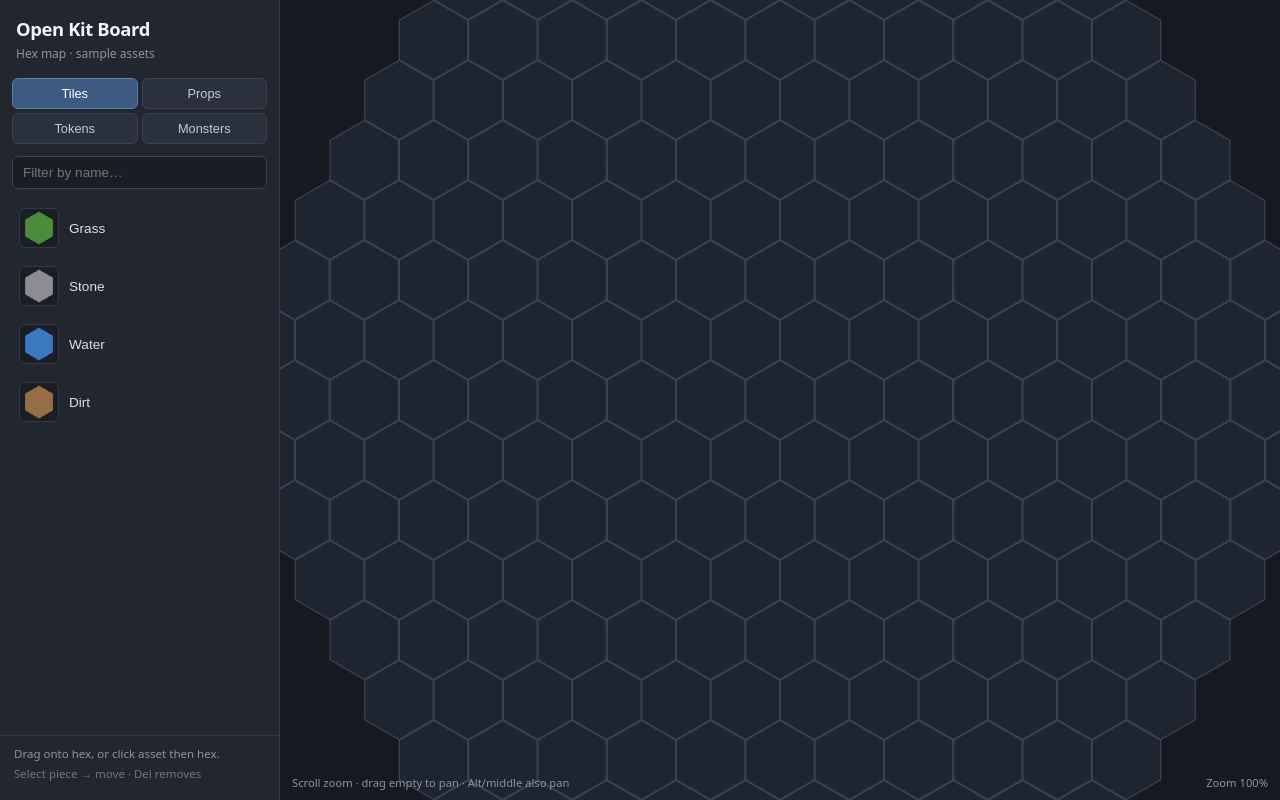
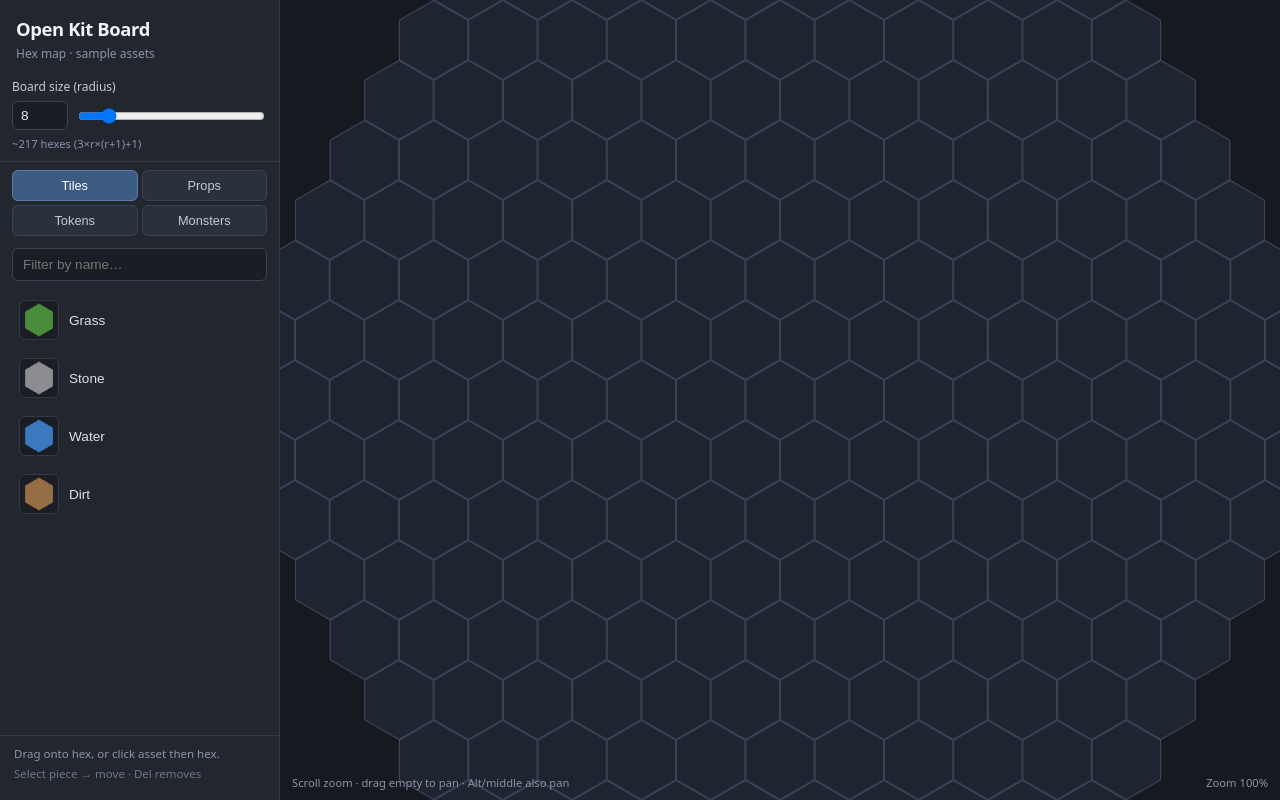
Before and after one commit to GrokCodeReliant/OpenKit-Board, a React (Vite) app: page / in a window 1280 px wide. Built offline with nearby package versions, Linux system fonts and the light colour scheme.

Commit message:
Make hex map radius DM-configurable with clip and perf warnings
Lift MAP_RADIUS into App state (default 8, range 3–40), filter pieces
outside the new map on shrink, and guard place/move/drop to valid cells.

```diff
--- a/src/App.css
+++ b/src/App.css
@@ -33,6 +33,46 @@
 .sidebar-sub {
   margin: 4px 0 0;
   font-size: 0.75rem;
+  color: #8b93a7;
+}
+
+.board-size-control {
+  padding: 8px 12px 10px;
+  border-bottom: 1px solid #333946;
+}
+
+.board-size-control label {
+  display: block;
+  font-size: 0.75rem;
+  color: #c5cad6;
+  margin-bottom: 6px;
+}
+
+.board-size-row {
+  display: flex;
+  align-items: center;
+  gap: 8px;
+}
+
+.board-size-row input[type='number'] {
+  width: 56px;
+  box-sizing: border-box;
+  padding: 6px 8px;
+  border-radius: 6px;
+  border: 1px solid #3a4254;
+  background: #1a1d24;
+  color: #e8eaef;
+  font-size: 0.85rem;
+}
+
+.board-size-row input[type='range'] {
+  flex: 1;
+  min-width: 0;
+}
+
+.board-size-meta {
+  margin: 6px 0 0;
+  font-size: 0.7rem;
   color: #8b93a7;
 }
 
@@ -180,6 +220,21 @@
   color: #f0c0c0;
 }
 
+.banner.warn {
+  background: #3a3520;
+  border-color: #8a7a30;
+  color: #f0e0a0;
+  max-width: min(520px, 90%);
+  text-align: center;
+}
+
+.banner.warn.strong {
+  background: #4a3018;
+  border-color: #b07030;
+  color: #ffd090;
+  font-weight: 600;
+}
+
 .hex-board {
   flex: 1;
   position: relative;
--- a/src/App.tsx
+++ b/src/App.tsx
@@ -2,11 +2,26 @@ import { useCallback, useEffect, useMemo, useState } from 'react'
 import { loadAssetsFromManifest } from './assets'
 import { HexBoard } from './components/HexBoard'
 import { Sidebar } from './components/Sidebar'
+import { generateHexMap, hexKey } from './hex'
 import type { AssetCategory, AssetDef, HexCoord, PlacedPiece } from './types'
 import { layerForCategory } from './types'
 import './App.css'
 
 let nextPieceId = 1
+
+const DEFAULT_RADIUS = 8
+const MIN_RADIUS = 3
+const MAX_RADIUS = 40
+
+/** Hexagon cell count for axial radius r: 3*r*(r+1)+1 */
+function hexCount(radius: number): number {
+  return 3 * radius * (radius + 1) + 1
+}
+
+function clampRadius(n: number): number {
+  if (!Number.isFinite(n)) return DEFAULT_RADIUS
+  return Math.min(MAX_RADIUS, Math.max(MIN_RADIUS, Math.round(n)))
+}
 
 function App() {
   const [assets, setAssets] = useState<AssetDef[]>([])
@@ -17,6 +32,7 @@ function App() {
   const [pieces, setPieces] = useState<PlacedPiece[]>([])
   const [selectedPieceId, setSelectedPieceId] = useState<string | null>(null)
   const [hoverHex, setHoverHex] = useState<HexCoord | null>(null)
+  const [mapRadius, setMapRadius] = useState(DEFAULT_RADIUS)
 
   useEffect(() => {
     loadAssetsFromManifest()
@@ -26,14 +42,39 @@ function App() {
       })
   }, [])
 
+  // Drop pieces outside the map when radius shrinks
+  useEffect(() => {
+    const valid = new Set(
+      generateHexMap(mapRadius).map((c) => hexKey(c.q, c.r)),
+    )
+    setPieces((prev) => {
+      const next = prev.filter((p) => valid.has(hexKey(p.q, p.r)))
+      return next.length === prev.length ? prev : next
+    })
+    setHoverHex(null)
+  }, [mapRadius])
+
+  // Clear selection if selected piece no longer exists after clip
+  useEffect(() => {
+    if (!selectedPieceId) return
+    if (!pieces.some((p) => p.id === selectedPieceId)) {
+      setSelectedPieceId(null)
+    }
+  }, [pieces, selectedPieceId])
+
   const assetsById = useMemo(() => {
     const m = new Map<string, AssetDef>()
     for (const a of assets) m.set(a.id, a)
     return m
   }, [assets])
 
+  const validKeys = useMemo(() => {
+    return new Set(generateHexMap(mapRadius).map((c) => hexKey(c.q, c.r)))
+  }, [mapRadius])
+
   const placeAsset = useCallback(
     (assetId: string, q: number, r: number) => {
+      if (!validKeys.has(hexKey(q, r))) return
       const asset = assetsById.get(assetId)
       if (!asset) return
       const layer = layerForCategory(asset.category)
@@ -56,18 +97,21 @@ function App() {
       })
       setSelectedPieceId(null)
     },
-    [assetsById],
+    [assetsById, validKeys],
   )
 
   const onPlaceAt = useCallback(
     (q: number, r: number) => {
       if (!selectedAssetId) return
+      if (!validKeys.has(hexKey(q, r))) return
       placeAsset(selectedAssetId, q, r)
     },
-    [selectedAssetId, placeAsset],
+    [selectedAssetId, placeAsset, validKeys],
   )
 
-  const onMovePiece = useCallback((id: string, q: number, r: number) => {
+  const onMovePiece = useCallback(
+    (id: string, q: number, r: number) => {
+      if (!validKeys.has(hexKey(q, r))) return
       setPieces((prev) => {
         const moving = prev.find((p) => p.id === id)
         if (!moving) return prev
@@ -78,11 +122,17 @@ function App() {
         )
         return [...rest, { ...moving, q, r }]
       })
-  }, [])
+    },
+    [validKeys],
+  )
 
   const onSelectPiece = useCallback((id: string | null) => {
     setSelectedPieceId(id)
     if (id) setSelectedAssetId(null)
+  }, [])
+
+  const onMapRadiusChange = useCallback((n: number) => {
+    setMapRadius(clampRadius(n))
   }, [])
 
   useEffect(() => {
@@ -105,6 +155,8 @@ function App() {
     return () => window.removeEventListener('keydown', onKey)
   }, [selectedPieceId])
 
+  const cellCount = hexCount(mapRadius)
+
   return (
     <div className="app">
       <Sidebar
@@ -112,6 +164,8 @@ function App() {
         category={category}
         search={search}
         selectedAssetId={selectedAssetId}
+        mapRadius={mapRadius}
+        onMapRadiusChange={onMapRadiusChange}
         onCategoryChange={(c) => {
           setCategory(c)
           setSelectedAssetId(null)
@@ -130,7 +184,20 @@ function App() {
         {!loadError && assets.length === 0 && (
           <div className="banner">Loading sample assets…</div>
         )}
+        {mapRadius >= 25 && (
+          <div className="banner warn strong">
+            Very large board (radius {mapRadius}, ~{cellCount} hexes) — expect
+            heavy lag. Prefer radius under 15 for play, especially camp scenes.
+          </div>
+        )}
+        {mapRadius >= 15 && mapRadius < 25 && (
+          <div className="banner warn">
+            Large boards can slow the browser — use a smaller size for camp
+            scenes.
+          </div>
+        )}
         <HexBoard
+          mapRadius={mapRadius}
           assetsById={assetsById}
           pieces={pieces}
           selectedPieceId={selectedPieceId}
--- a/src/components/HexBoard.tsx
+++ b/src/components/HexBoard.tsx
@@ -9,9 +9,8 @@ import {
   pixelToAxial,
 } from '../hex'
 
-const MAP_RADIUS = 8
-
 interface HexBoardProps {
+  mapRadius: number
   assetsById: Map<string, AssetDef>
   pieces: PlacedPiece[]
   selectedPieceId: string | null
@@ -25,6 +24,7 @@ interface HexBoardProps {
 }
 
 export function HexBoard({
+  mapRadius,
   assetsById,
   pieces,
   selectedPieceId,
@@ -49,7 +49,16 @@ export function HexBoard({
     pieceId?: string
   } | null>(null)
 
-  const cells = useMemo(() => generateHexMap(MAP_RADIUS), [])
+  const cells = useMemo(() => generateHexMap(mapRadius), [mapRadius])
+  const validKeys = useMemo(
+    () => new Set(cells.map((c) => hexKey(c.q, c.r))),
+    [cells],
+  )
+
+  const isOnMap = useCallback(
+    (q: number, r: number) => validKeys.has(hexKey(q, r)),
+    [validKeys],
+  )
 
   // Center pan on first layout
   useEffect(() => {
@@ -115,6 +124,20 @@ export function HexBoard({
     if (e.button !== 0) return
 
     const hex = hexAtClient(e.clientX, e.clientY)
+    if (!isOnMap(hex.q, hex.r)) {
+      onSelectPiece(null)
+      dragRef.current = {
+        mode: 'pan',
+        startX: e.clientX,
+        startY: e.clientY,
+        panX: pan.x,
+        panY: pan.y,
+      }
+      setDragging(true)
+      ;(e.currentTarget as Element).setPointerCapture?.(e.pointerId)
+      return
+    }
+
     const piece = pieceAtHex(hex.q, hex.r)
 
     if (selectedAssetId) {
@@ -152,7 +175,7 @@ export function HexBoard({
 
   const onPointerMove = (e: React.PointerEvent) => {
     const hex = hexAtClient(e.clientX, e.clientY)
-    onHoverHex(hex)
+    onHoverHex(isOnMap(hex.q, hex.r) ? hex : null)
 
     const d = dragRef.current
     if (!d) return
@@ -164,7 +187,7 @@ export function HexBoard({
       })
     } else if (d.mode === 'piece' && d.pieceId) {
       // Live preview via hover; commit on up
-      onHoverHex(hex)
+      onHoverHex(isOnMap(hex.q, hex.r) ? hex : null)
     }
   }
 
@@ -172,7 +195,9 @@ export function HexBoard({
     const d = dragRef.current
     if (d?.mode === 'piece' && d.pieceId) {
       const hex = hexAtClient(e.clientX, e.clientY)
-      onMovePiece(d.pieceId, hex.q, hex.r)
+      if (isOnMap(hex.q, hex.r)) {
+        onMovePiece(d.pieceId, hex.q, hex.r)
+      }
     }
     dragRef.current = null
     setDragging(false)
@@ -181,7 +206,8 @@ export function HexBoard({
   const onDragOver = (e: React.DragEvent) => {
     e.preventDefault()
     e.dataTransfer.dropEffect = 'copy'
-    onHoverHex(hexAtClient(e.clientX, e.clientY))
+    const hex = hexAtClient(e.clientX, e.clientY)
+    onHoverHex(isOnMap(hex.q, hex.r) ? hex : null)
   }
 
   const onDrop = (e: React.DragEvent) => {
@@ -191,6 +217,7 @@ export function HexBoard({
       e.dataTransfer.getData('text/plain')
     if (!assetId) return
     const hex = hexAtClient(e.clientX, e.clientY)
+    if (!isOnMap(hex.q, hex.r)) return
     onDropAsset(assetId, hex.q, hex.r)
   }
 
@@ -263,7 +290,7 @@ export function HexBoard({
           })}
 
           {/* Ghost for palette selection */}
-          {selectedAssetId && hoverHex && (
+          {selectedAssetId && hoverHex && isOnMap(hoverHex.q, hoverHex.r) && (
             <Ghost
               asset={assetsById.get(selectedAssetId)}
               q={hoverHex.q}
--- a/src/components/Sidebar.tsx
+++ b/src/components/Sidebar.tsx
@@ -1,11 +1,21 @@
 import type { AssetCategory, AssetDef } from '../types'
 import { CATEGORIES } from '../types'
+
+const MIN_RADIUS = 3
+const MAX_RADIUS = 40
+
+/** Hexagon cell count for axial radius r: 3*r*(r+1)+1 */
+function hexCount(radius: number): number {
+  return 3 * radius * (radius + 1) + 1
+}
 
 interface SidebarProps {
   assets: AssetDef[]
   category: AssetCategory
   search: string
   selectedAssetId: string | null
+  mapRadius: number
+  onMapRadiusChange: (n: number) => void
   onCategoryChange: (c: AssetCategory) => void
   onSearchChange: (s: string) => void
   onSelectAsset: (id: string | null) => void
@@ -17,6 +27,8 @@ export function Sidebar({
   category,
   search,
   selectedAssetId,
+  mapRadius,
+  onMapRadiusChange,
   onCategoryChange,
   onSearchChange,
   onSelectAsset,
@@ -35,6 +47,31 @@ export function Sidebar({
         <h1>Open Kit Board</h1>
         <p className="sidebar-sub">Hex map · sample assets</p>
       </header>
+
+      <div className="board-size-control">
+        <label htmlFor="board-radius">Board size (radius)</label>
+        <div className="board-size-row">
+          <input
+            id="board-radius"
+            type="number"
+            min={MIN_RADIUS}
+            max={MAX_RADIUS}
+            value={mapRadius}
+            onChange={(e) => onMapRadiusChange(Number(e.target.value))}
+          />
+          <input
+            type="range"
+            min={MIN_RADIUS}
+            max={MAX_RADIUS}
+            value={mapRadius}
+            onChange={(e) => onMapRadiusChange(Number(e.target.value))}
+            aria-label="Board size radius slider"
+          />
+        </div>
+        <p className="board-size-meta">
+          ~{hexCount(mapRadius)} hexes (3×r×(r+1)+1)
+        </p>
+      </div>
 
       <nav className="category-tabs" aria-label="Asset categories">
         {CATEGORIES.map((c) => (
```
Also changed, not shown: 1 other file (tests, documents, lock files or other folders). Lines whose indentation alone changed are shown as unchanged.
